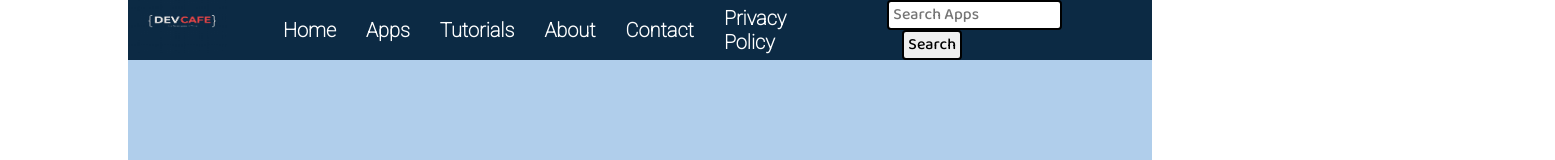
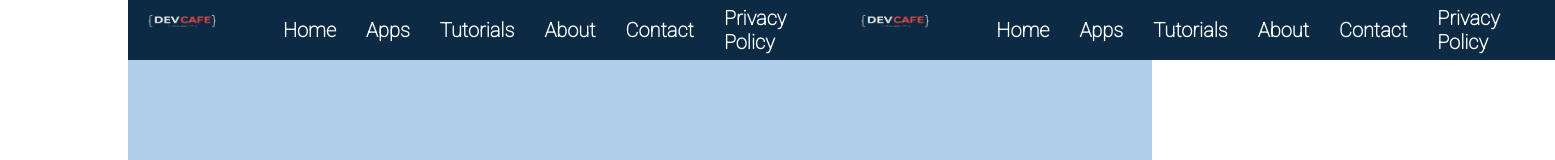
Before and after one commit to Murali-jha/devcafe, a plain HTML site: page About.html in a window 1280 px wide. Shown: the top 160 px of the page, 1555 px wide, since content can reach past the window. Drawn offline with Linux system fonts and the light colour scheme.

Commit message:
Serch box commented

```diff
--- a/About.html
+++ b/About.html
@@ -30,10 +30,27 @@
             </ul>
         </div>
         <div class="nav-right">
-            <form class="nav-right-form" action="/search.html" method="GET">
+            <nav class="navigation max-width-1 m-auto">
+        <div class="nav-left">
+            <a href="index.html">
+                <img src="img/Logo.jpeg" alt="" width="100px" height="60px">
+            </a>
+            <ul>
+                <li><a href="index.html">Home<a></li>
+                <li><a href="Apps.html">Apps<a></li>
+                <li><a href="Tutorial.html">Tutorials<a></li>
+                <li><a href="About.html">About<a></li>
+                <li><a href="contact.html">Contact<a></li>
+                <li><a href="Privacy_Policy.html">Privacy Policy<a></li>
+            </ul>
+        </div>
+        <div class="nav-right">
+            <!-- <form class="nav-right-form" action="/search.html" method="GET">
                 <input class="form-input" type="text" name="query" placeholder="Search Apps">
                 <button class="btn">Search</button>
-            </form>
+            </form> -->
+        </div>
+    </nav>
         </div>
     </nav>
 
```
Also changed, not shown: Apps.html (+2 -2 lines), Tutorial.html (+2 -2 lines), contact.html (+2 -2 lines), index.html (+2 -2 lines).
